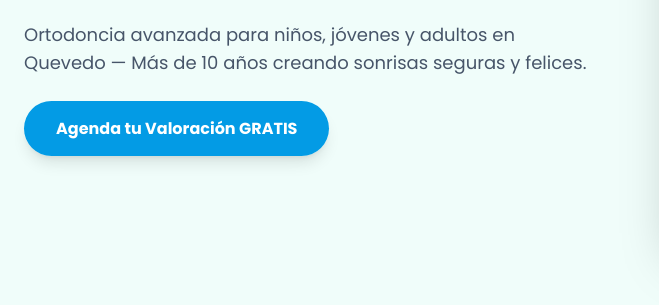
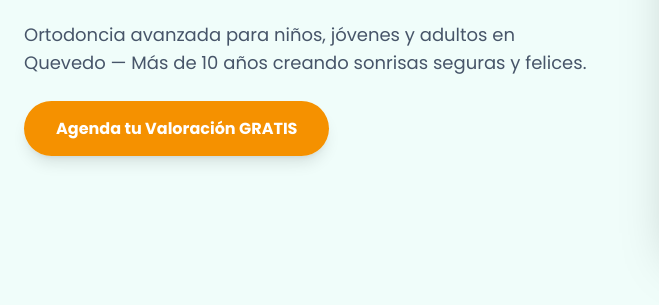
Before and after one commit to Andeiquick/prueba-2, a plain HTML site: page index.html in a window 1280 px wide. Shown: the part 361-666 px from the top of the page, 0-659 px from the left. Drawn offline with nearby package versions, Linux system fonts and the light colour scheme.

Commit message:
Update index.html

```diff
--- a/index.html
+++ b/index.html
@@ -74,7 +74,7 @@
                         Ortodoncia avanzada para niños, jóvenes y adultos en Quevedo — Más de 10 años creando sonrisas seguras y felices.
                     </p>
                     <div class="mt-10">
-                        <a href="https://wa.me/593981653921" class="bg-[#039be5] text-white px-8 py-4 rounded-full font-bold text-base hover:bg-[#dd7e00] transition-all duration-300 shadow-lg">
+                        <a href="https://wa.me/593981653921" class="bg-[#f59100] text-white px-8 py-4 rounded-full font-bold text-base hover:bg-[#dd7e00] transition-all duration-300 shadow-lg">
                             Agenda tu Valoración GRATIS
                         </a>
                     </div>
```
